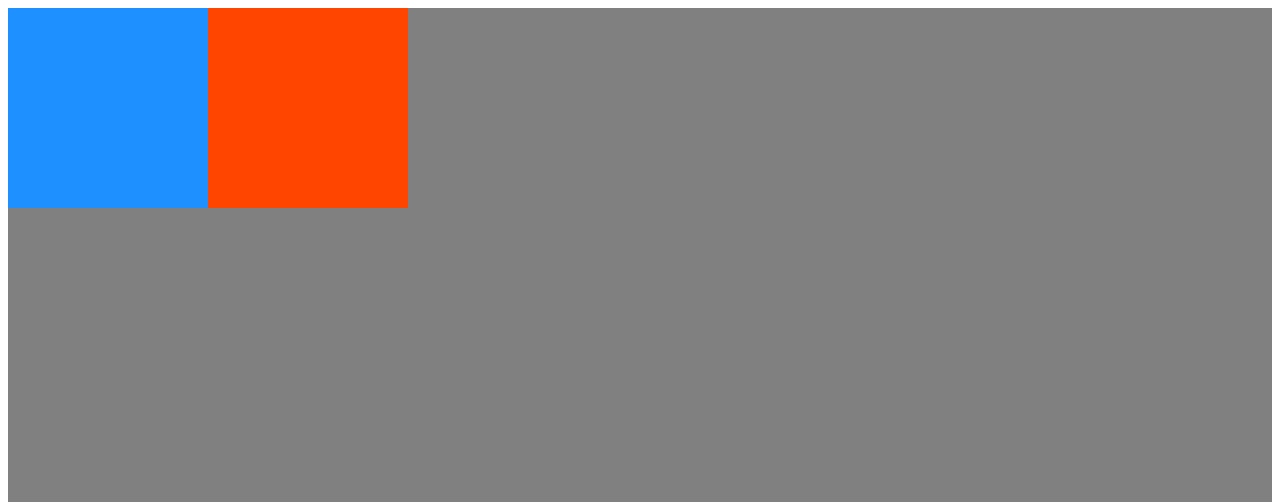
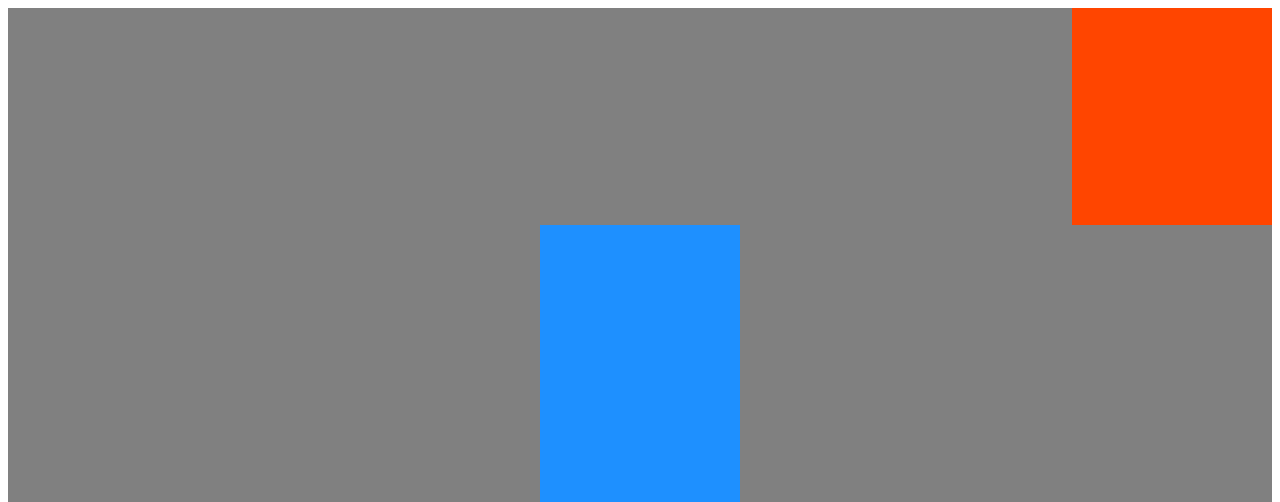
Before and after one commit to draykeim/FlexBoxCSS, a plain HTML site: page index.html in a window 1280 px wide. Shown: the top 502 px of the page. Drawn offline with Linux system fonts and the light colour scheme.

Commit message:
first commit

```diff
--- a/index.html
+++ b/index.html
@@ -13,7 +13,7 @@
    <style>
     #box-container {
       height: 500px;
-
+     display: flex;
     }
 
     #box-1 {
@@ -43,7 +43,7 @@ header, the header's .profile-name, the header's .follow-btn, the header's h3 an
     font-family: Arial, sans-serif;
   }
   header {
-
+display: flex;
   }
   header .profile-thumbnail {
     width: 50px;
@@ -51,11 +51,11 @@ header, the header's .profile-name, the header's .follow-btn, the header's h3 an
     border-radius: 4px;
   }
   header .profile-name {
-
+    display: flex;
     margin-left: 10px;
   }
   header .follow-btn {
-
+    display: flex;
     margin: 0 0 0 auto;
   }
   header .follow-btn button {
@@ -64,7 +64,7 @@ header, the header's .profile-name, the header's .follow-btn, the header's h3 an
     padding: 5px;
   }
   header h3, header h4 {
-
+    display: flex;
     margin: 0;
   }
   #inner p {
@@ -77,10 +77,10 @@ header, the header's .profile-name, the header's .follow-btn, the header's h3 an
     opacity: 0.1;
   }
   footer {
-
+    display: flex;
   }
   footer .stats {
-
+    display: flex;
     font-size: 15px;
   }
   footer .stats strong {
@@ -134,7 +134,7 @@ header, the header's .profile-name, the header's .follow-btn, the header's h3 an
     #box-container {
       display: flex;
       height: 500px;
-
+      flex-direction: row-reverse;
     }
     #box-1 {
       background-color: dodgerblue;
@@ -163,7 +163,7 @@ header, the header's .profile-name, the header's .follow-btn, the header's h3 an
     }
     header {
       display: flex;
-
+      flex-direction: row;
     }
     header .profile-thumbnail {
       width: 50px;
@@ -198,7 +198,7 @@ header, the header's .profile-name, the header's .follow-btn, the header's h3 an
     }
     footer {
       display: flex;
-
+      flex-direction: row;
     }
     footer .stats {
       display: flex;
@@ -258,7 +258,7 @@ header, the header's .profile-name, the header's .follow-btn, the header's h3 an
     #box-container {
       display: flex;
       height: 500px;
-
+  flex-direction: column;
     }
     #box-1 {
       background-color: dodgerblue;
@@ -297,7 +297,7 @@ header, the header's .profile-name, the header's .follow-btn, the header's h3 an
     }
     header .profile-name {
       display: flex;
-
+  flex-direction: column;
       margin-left: 10px;
     }
     header .follow-btn {
@@ -383,7 +383,7 @@ Try the other options for the justify-content property in the code editor to see
       background: gray;
       display: flex;
       height: 500px;
-
+    justify-content: center;
     }
     #box-1 {
       background-color: dodgerblue;
@@ -423,7 +423,7 @@ Try the other options for the justify-content property in the code editor to see
     header .profile-name {
       display: flex;
       flex-direction: column;
-
+  justify-content: space-around;
       margin-left: 10px;
     }
     header .follow-btn {
@@ -509,7 +509,7 @@ Try the other options for the align-items property in the code editor to see the
       background: gray;
       display: flex;
       height: 500px;
-
+      align-items: center;
     }
     #box-1 {
       background-color: dodgerblue;
@@ -554,7 +554,7 @@ Try the other options for the align-items property in the code editor to see the
     }
     header .follow-btn {
       display: flex;
-
+      align-items: center;
       margin: 0 0 0 auto;
     }
     header .follow-btn button {
@@ -632,7 +632,7 @@ Try the other options for the align-items property in the code editor to see the
       background: gray;
       display: flex;
       height: 100%;
-
+      flex-wrap: wrap;
     }
     #box-1 {
       background-color: dodgerblue;
@@ -689,14 +689,14 @@ Try the other options for the align-items property in the code editor to see the
       background-color: dodgerblue;
       width: 100%;
       height: 200px;
-
+      flex-shrink: 1;
     }
 
     #box-2 {
       background-color: orangered;
       width: 100%;
       height: 200px;
-
+      flex-shrink: 2;
     }
   </style>
 
@@ -720,13 +720,13 @@ Try the other options for the align-items property in the code editor to see the
     #box-1 {
       background-color: dodgerblue;
       height: 200px;
-
+      flex-grow: 1;
     }
 
     #box-2 {
       background-color: orangered;
       height: 200px;
-
+      flex-grow: 2;
     }
   </style>
 
@@ -749,13 +749,13 @@ Try the other options for the align-items property in the code editor to see the
     #box-1 {
       background-color: dodgerblue;
       height: 200px;
-
+      flex-basis: 10em;
     }
 
     #box-2 {
       background-color: orangered;
       height: 200px;
-
+      flex-basis: 20em;
     }
   </style>
 
@@ -775,13 +775,13 @@ These values will cause #box-1 to grow to fill the extra space at twice the rate
     }
     #box-1 {
       background-color: dodgerblue;
-
+      flex: 2 2 150px;
       height: 200px;
     }
 
     #box-2 {
       background-color: orangered;
-
+     flex: 1 1 150px;
       height: 200px;
     }
   </style>
@@ -802,14 +802,14 @@ These values will cause #box-1 to grow to fill the extra space at twice the rate
     }
     #box-1 {
       background-color: dodgerblue;
-
+      order: 2;
       height: 200px;
       width: 200px;
     }
 
     #box-2 {
       background-color: orangered;
-
+     order: 1;
       height: 200px;
       width: 200px;
     }
@@ -831,14 +831,14 @@ These values will cause #box-1 to grow to fill the extra space at twice the rate
     }
     #box-1 {
       background-color: dodgerblue;
-
+      align-self: center;
       height: 200px;
       width: 200px;
     }
 
     #box-2 {
       background-color: orangered;
-
+     align-self: flex-end;
       height: 200px;
       width: 200px;
     }
```
